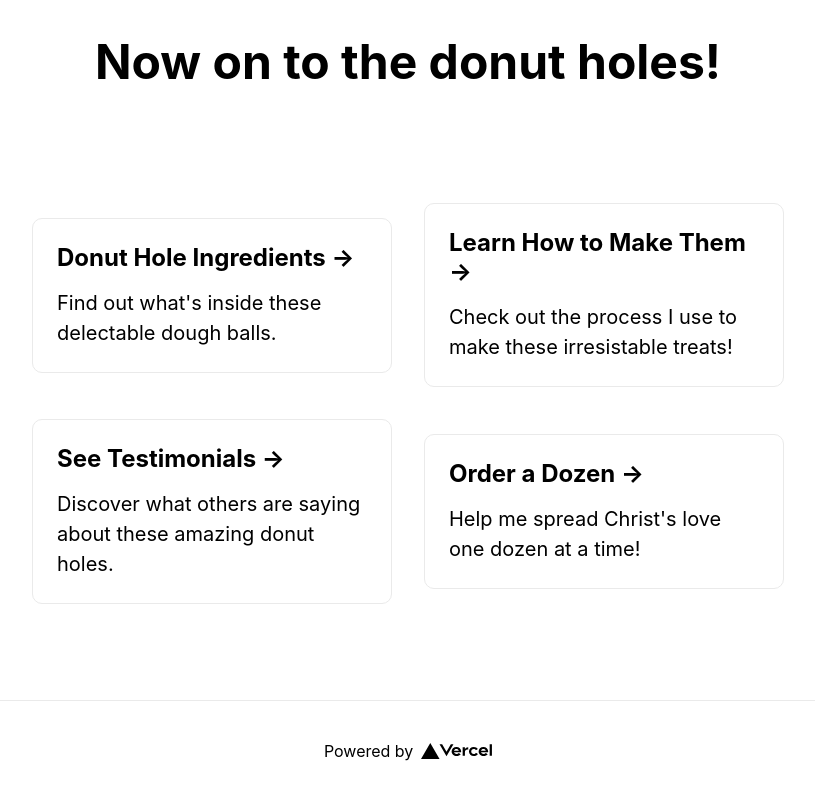
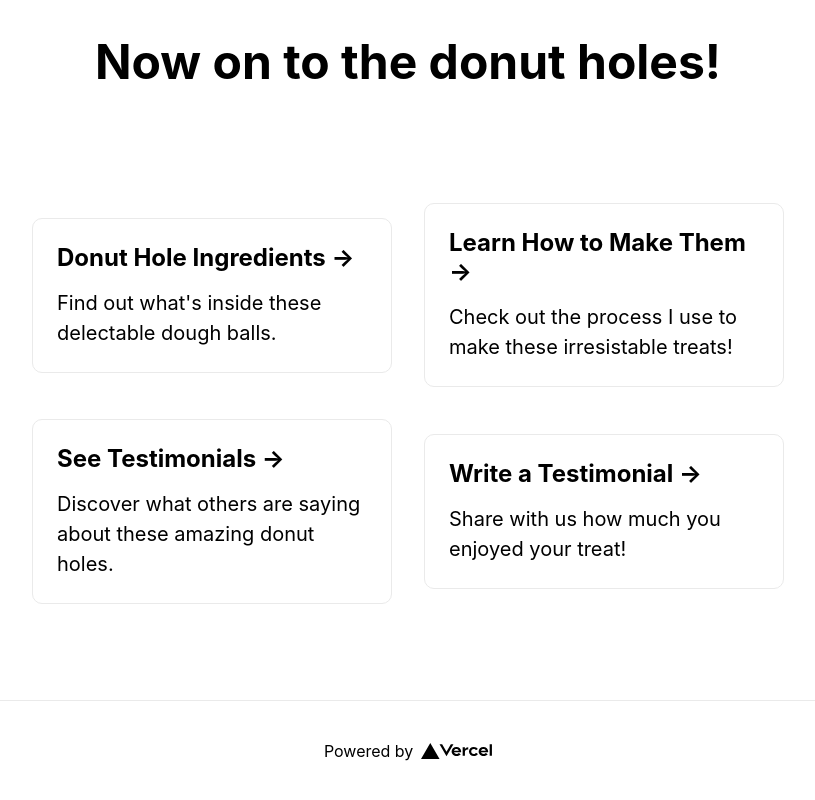
Before and after one commit to Thumb-Technology-Consulting/clark-the-donut-king, a Next.js app: page / in a window 1280 px wide. Shown: the part 1193-1993 px from the top of the page, without its empty margins (232-1047 px from the left). Built offline with nearby package versions, Linux system fonts and the light colour scheme.

Commit message:
refactor(Landing Page): update title of last card

```diff
--- a/pages/index.js
+++ b/pages/index.js
@@ -44,9 +44,9 @@ export default function Home() {
             href="https://www.scheurer.org/services/senior-living/country-bay-village/"
             className="card"
           >
-            <h3>Order a Dozen &rarr;</h3>
+            <h3>Write a Testimonial &rarr;</h3>
             <p>
-              Help me spread Christ's love one dozen at a time!
+              Share with us how much you enjoyed your treat!
             </p>
           </a>
         </div>
```
